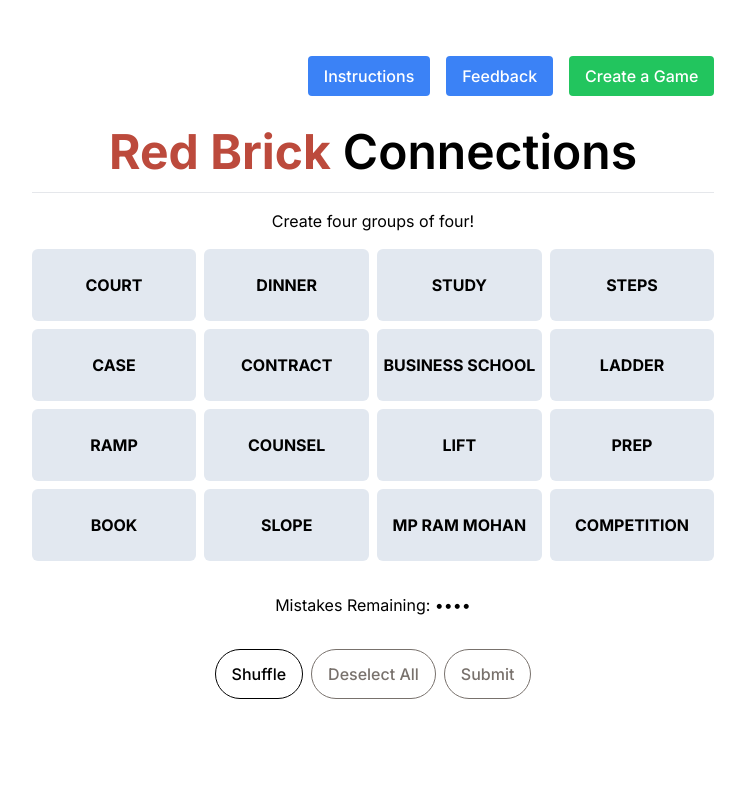
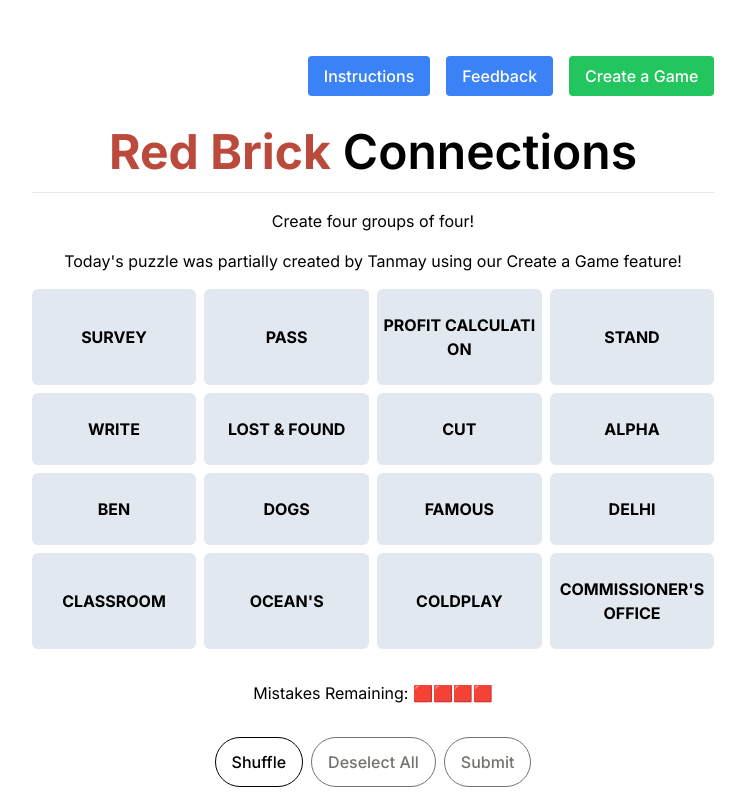
Before and after one commit to gauravahlawat81/redbrickconnections, a Next.js app: page / in a window 1280 px wide. Shown: the top 798 px of the page, without its empty margins (267-1012 px from the left). Built offline with nearby package versions, Linux system fonts and the light colour scheme.

Commit message:
Uploaded 8th Jan Game

```diff
--- a/app/_components/modal/game-lost-modal.tsx
+++ b/app/_components/modal/game-lost-modal.tsx
@@ -1,7 +1,11 @@
+// game-lost-modal.tsx
+
+import React, { useState } from "react";
 import { Word } from "@/app/_types";
 import ControlButton from "../button/control-button";
 import GuessHistory from "../guess-history";
 import GameModal from "./game-modal";
+import TodayThemeModal from "./today-theme-modal"; // <-- import your separate modal
 
 type GameLostModalProps = {
   isOpen: boolean;
@@ -10,16 +14,48 @@ type GameLostModalProps = {
 };
 
 export default function GameLostModal(props: GameLostModalProps) {
+  // State to handle opening/closing the "today's theme" modal
+  const [isThemeModalOpen, setIsThemeModalOpen] = useState(false);
+
+  const handleLearnTodayTheme = () => {
+    setIsThemeModalOpen(true);
+  };
+
+  const handleCloseThemeModal = () => {
+    setIsThemeModalOpen(false);
+  };
+
   return (
+    <>
+      {/* Main "Game Lost" Modal */}
       <GameModal isOpen={props.isOpen} onClose={props.onClose}>
-      <div className="flex flex-col items-center justify-center px-12">
-        <h1 className="text-black text-3xl font-black my-4 ml-4">
-          {"Next time!"}
+        {/*
+          Outer container with responsive padding and a max-height.
+          overflow-y-auto ensures scrolling if content is taller than 80% of the viewport.
+        */}
+        <div className="flex flex-col items-center justify-center w-full max-w-[600px]
+                        px-4 md:px-12 py-4 md:py-8
+                        max-h-[80vh] overflow-y-auto">
+          <h1 className="text-black text-3xl font-black my-4">
+            Next time!
           </h1>
-        <hr className="mb-2 md:mb-4 w-full"></hr>
+          <hr className="mb-4 w-full" />
+
           <GuessHistory guessHistory={props.guessHistory} />
+
+          {/* Button Container */}
+          <div className="flex flex-col md:flex-row space-y-4 md:space-x-4 md:space-y-0 mt-4">
             <ControlButton text="Exit" onClick={props.onClose} />
+            <ControlButton
+              text="Learn about today's game"
+              onClick={handleLearnTodayTheme}
+            />
+          </div>
         </div>
       </GameModal>
+
+      {/* "Today’s Theme" Modal */}
+      <TodayThemeModal isOpen={isThemeModalOpen} onClose={handleCloseThemeModal} />
+    </>
   );
 }
--- a/app/_components/modal/game-won-modal.tsx
+++ b/app/_components/modal/game-won-modal.tsx
@@ -5,10 +5,14 @@ import ControlButton from "../button/control-button";
 import GuessHistory from "../guess-history";
 import GameModal from "./game-modal";
 import React, { useRef, useState } from "react";
+
 import html2canvas from "html2canvas";
 
 // Import your SignUpModal component
 import SignUpModal from "./sign-up-modal";
+import TodayThemeModal from "./today-theme-modal"; // <--- Import new component
+
+import { log } from "console";
 
 type GameWonModalProps = {
   isOpen: boolean;
@@ -68,6 +72,7 @@ export default function GameWonModal(props: GameWonModalProps) {
     ];
 
     const textMessage = textMessageLines.join("\n");
+
     const encodedTextMessage = encodeURIComponent(textMessage);
     const whatsappURL = `https://wa.me/?text=${encodedTextMessage}`;
 
@@ -111,29 +116,17 @@ export default function GameWonModal(props: GameWonModalProps) {
               />
 
               {/* Sign Up for Updates Button */}
-              <ControlButton
+              {/* <ControlButton
                 text="Sign Up for Updates"
                 onClick={() => setShowSignUpModal(true)}
-              />
+              /> */}
             </div>
           </div>
         </div>
       </GameModal>
 
       {/* Secondary Modal for Theme Info */}
-      <GameModal isOpen={isThemeModalOpen} onClose={handleCloseThemeModal}>
-        <div className="flex flex-col items-center justify-center px-4 py-4 md:px-6 md:py-6">
-          <h2 className="text-black text-xl md:text-2xl font-bold mb-4">
-            Today&apos;s Theme
-          </h2>
-          <p className="text-black text-base md:text-lg mb-4">
-            Here is some text about today&apos;s theme. You can add more details,
-            references, images, or anything else you&apos;d like to share with the
-            player.
-          </p>
-          <ControlButton text="Close" onClick={handleCloseThemeModal} />
-        </div>
-      </GameModal>
+      <TodayThemeModal isOpen={isThemeModalOpen} onClose={handleCloseThemeModal}/>
 
       {/* Sign Up Modal */}
       <SignUpModal
--- /dev/null
+++ b/app/_components/modal/today-theme-modal.tsx
@@ -0,0 +1,65 @@
+// today-theme-modal.tsx
+
+import React from "react";
+import GameModal from "./game-modal";
+import ControlButton from "../button/control-button";
+
+interface TodayThemeModalProps {
+  isOpen: boolean;
+  onClose: () => void;
+}
+
+export default function TodayThemeModal({ isOpen, onClose }: TodayThemeModalProps) {
+  return (
+    <GameModal isOpen={isOpen} onClose={onClose}>
+      <div className="flex flex-col items-center justify-center px-4 py-4 md:px-6 md:py-6">
+        <h2 className="text-black text-xl md:text-2xl font-bold mb-4">
+          Today&apos;s Theme
+        </h2>
+
+        {/* Everything that was originally inside your second modal */}
+        <div className="text-black text-base md:text-lg mb-4 w-full">
+          <h3 className="font-semibold mb-2">UNDER ___</h3>
+          <ul className="list-disc list-inside ml-4">
+            <li>Pass: An underpass connects the Old and New Campus at IIMA.</li>
+            <li>Stand: Refers to &quot;Understand&quot;, meaning to comprehend.</li>
+            <li>Cut: Common phrase &quot;Undercut&quot;, meaning to lower prices or undermine.</li>
+            <li>Write: Refers to &quot;Underwrite&quot;, meaning to assume financial risk or support.</li>
+          </ul>
+        </div>
+
+        <div className="text-black text-base md:text-lg mb-4 w-full">
+          <h3 className="font-semibold mb-2">Gen NB Hot Topics</h3>
+          <ul className="list-disc list-inside ml-4">
+            <li>Coldplay: A hot topic due to the reselling of concert tickets.</li>
+            <li>Dogs: Infamous on IIMA campus for their antics and their biting of Rajas Joshi.</li>
+            <li>Survey: Frequently shared for academic purposes.</li>
+            <li>Lost & Found: &apos;Lost my earphones in new sports complex please help, here is generic image from amazon&apos;.</li>
+          </ul>
+        </div>
+
+        <div className="text-black text-base md:text-lg mb-4 w-full">
+          <h3 className="font-semibold mb-2">Followed by a Number</h3>
+          <ul className="list-disc list-inside ml-4">
+            <li>Alpha: Refers to Alpha One, the mall near IIMA.</li>
+            <li>Ocean&apos;s: From the movie series Ocean&apos;s 11, 12, 13, or 8.</li>
+            <li>Ben: Refers to Ben 10, a TV show deserving of an RJM screening.</li>
+            <li>Famous: Refers to Famous Five, a classic book series.</li>
+          </ul>
+        </div>
+
+        <div className="text-black text-base md:text-lg mb-4 w-full">
+          <h3 className="font-semibold mb-2">Places One Might Find CP</h3>
+          <ul className="list-disc list-inside ml-4">
+            <li>Delhi: Connaught Place, a landmark in Delhi</li>
+            <li>Classroom: Class Participation (CP), a grading metric at IIMA.</li>
+            <li>Commissioner&apos;s Office: CP refers to Commissioner of Police.</li>
+            <li>Profit Calculation: CP stands for Cost Price in accounting</li>
+          </ul>
+        </div>
+
+        <ControlButton text="Close" onClick={onClose} />
+      </div>
+    </GameModal>
+  );
+}
--- a/app/_examples.ts
+++ b/app/_examples.ts
@@ -2,23 +2,24 @@ import { Category } from "./_types";
 
 export const categories: Category[] = [
   {
-    category: 'HARVARD ____',
-    items: ["DINNER", "STEPS", "BUSINESS SCHOOL", "CASE"],
+    category: "UNDER___ ",
+    items: ["PASS", "STAND", "CUT", "WRITE"],
     level: 1,
   },
   {
-    category: "THINGS ASSOCIATED WITH LAW",
-    items: ["MP RAM MOHAN", "COUNSEL", "COURT", "CONTRACT"],
+    category: "Gen NB HOT TOPICS",
+    items: ["COLDPLAY", "DOGS", "SURVEY", "LOST & FOUND"],
     level: 2,
   },
   {
-    category: "MEANS OF ELEVATION",
-    items: ["LADDER", "SLOPE", "RAMP", "LIFT"],
+    category: 'FOLLOWED BY A NUMBER',
+    items: ["ALPHA", "OCEAN'S", "BEN", "FAMOUS"],
     level: 3,
+
   },
   {
-    category: "CASE ____",
-    items: ["PREP", "BOOK", "COMPETITION", "STUDY"],
+    category: "PLACES ONE MIGHT FIND CP",
+    items: ["DELHI", "CLASSROOM", "COMMISSIONER'S OFFICE", "PROFIT CALCULATION"],
     level: 4,
   },
 ];
--- a/app/layout.tsx
+++ b/app/layout.tsx
@@ -16,6 +16,10 @@ export default function RootLayout({
 }>) {
   return (
     <html lang="en">
+       <head>
+        <meta charSet="UTF-8" />
+        <link rel="icon" type="image/png" href="/favicon-32x32.png" sizes="32x32" />
+      </head>
       <body className={inter.className}>{children}</body>
     </html>
   );
--- a/app/page.tsx
+++ b/app/page.tsx
@@ -274,6 +274,7 @@ export default function Home() {
 
         <hr className="mb-4 md:mb-4 w-full" />
         <h1 className="text-black mb-4 text-center">Create four groups of four!</h1>
+        <h1 className="text-black mb-4 text-center">Today&apos;s puzzle was partially created by Tanmay using our Create a Game feature!</h1>
         <div className="relative w-full">
           <Popup show={popupState.show} message={popupState.message} />
           <Grid
@@ -288,7 +289,7 @@ export default function Home() {
 
         <h2 className="text-black my-4 md:my-8 mx-8">
           Mistakes Remaining:{" "}
-          {mistakesRemaining > 0 ? Array(mistakesRemaining).fill("•") : ""}
+          {mistakesRemaining > 0 ? Array(mistakesRemaining).fill("🟥") : ""}
         </h2>
 
         {/* Render your normal control buttons */}
--- a/next.config.mjs
+++ b/next.config.mjs
@@ -1,6 +1,6 @@
 /** @type {import('next').NextConfig} */
 const nextConfig = {
-    // output: 'export',
+    output: 'export',
 };
 
 export default nextConfig;
```
Also changed, not shown: public/favicon-16x16.png (added), public/favicon-32x32.png (added). Lines whose indentation alone changed are shown as unchanged.
